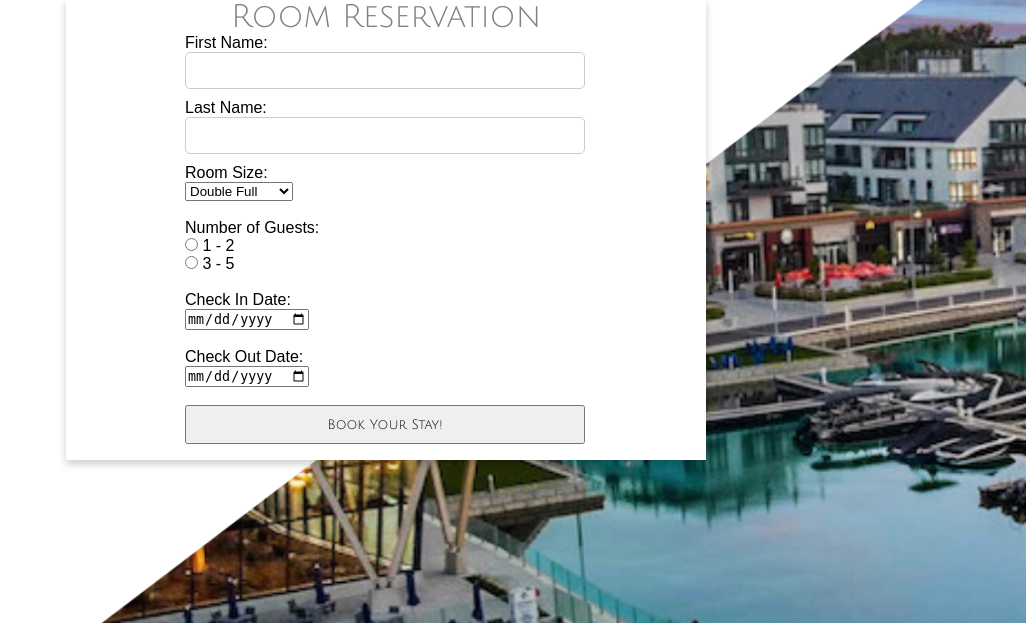
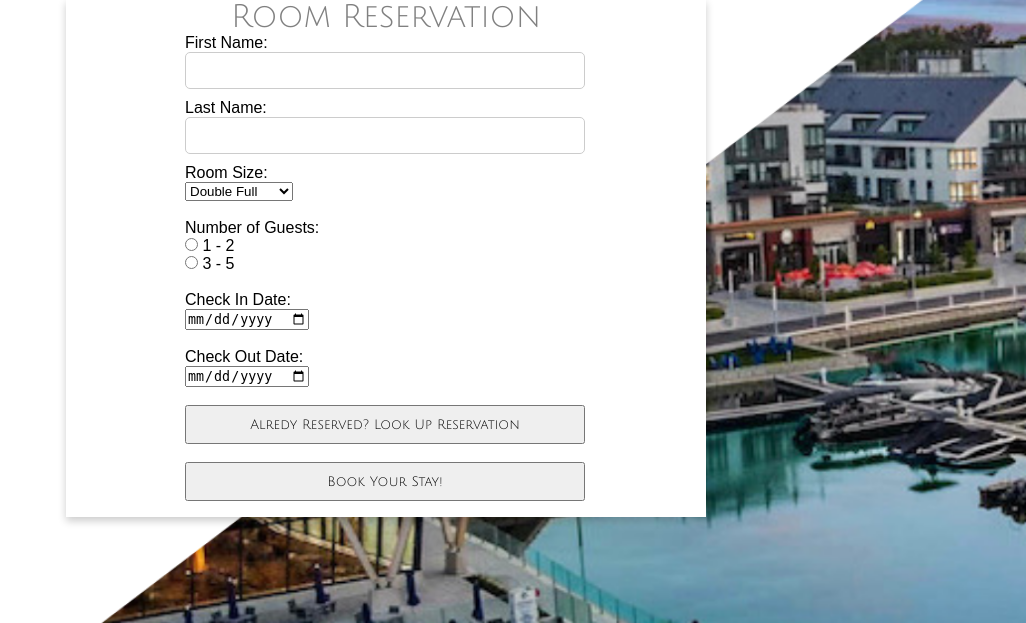
Before and after one commit to samiahFord/Moffat-Bay, a PHP site: page /room_reservation.php in a window 1280 px wide. Shown: the part 177-800 px from the top of the page, without its empty margins (254-1280 px from the left). Run offline with PHP 8.4, Linux system fonts and the light colour scheme.

Commit message:
Update room_reservation.php
Added a button to go to the reservation look up page.

```diff
--- a/room_reservation.php
+++ b/room_reservation.php
@@ -115,6 +115,7 @@ if ($_SERVER["REQUEST_METHOD"] == "POST") {
             <input type="date" id="check_out_date" name="check_out_date">
             </label><br><br>
             <label>
+            <input type="submit" value="Alredy Reserved? Look Up Reservation" onclick="window.location.href='reservation_lookup.php'"><br><br>
             <input type="submit" value="Book Your Stay!">
             </label>
           </form>
```
